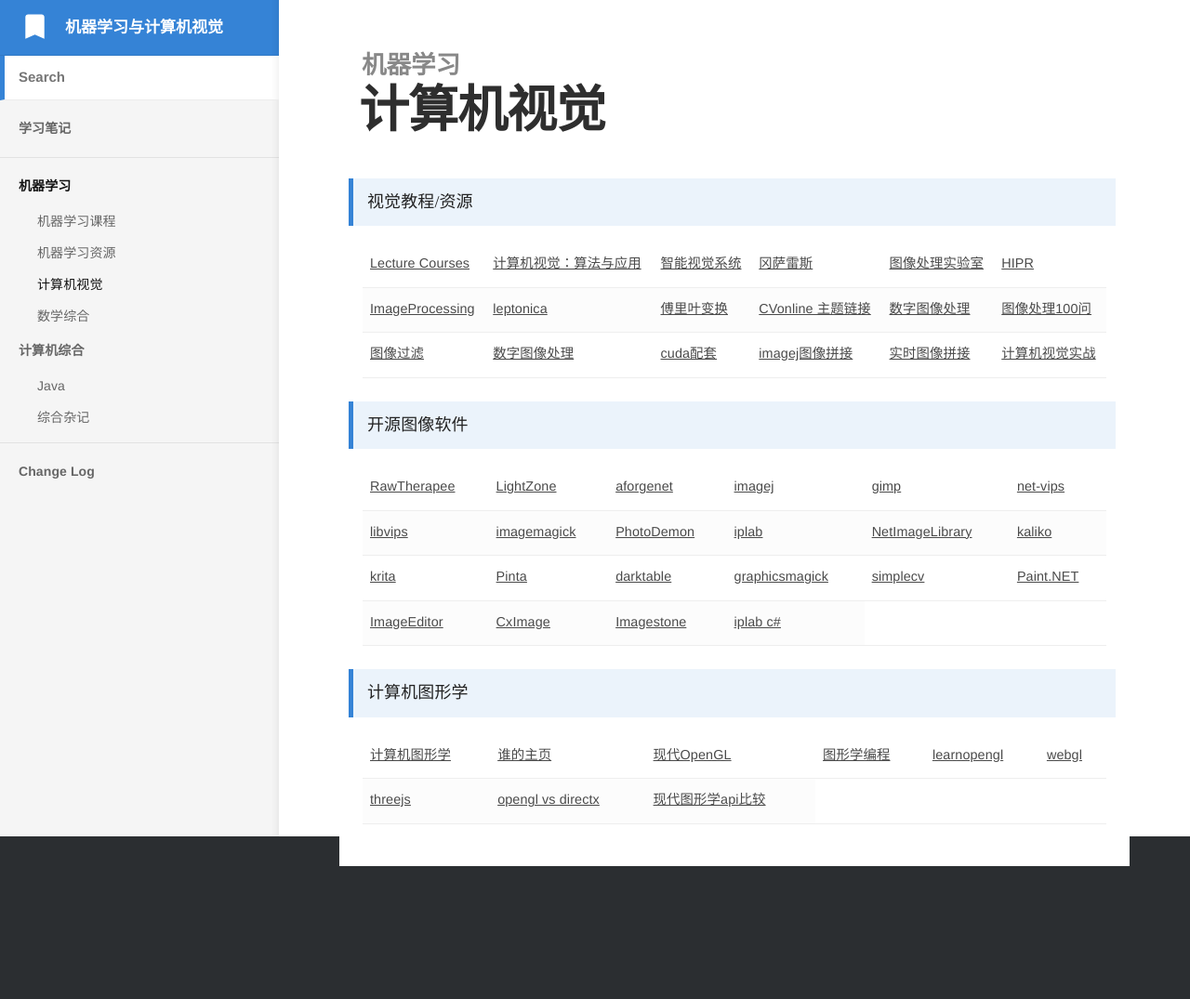
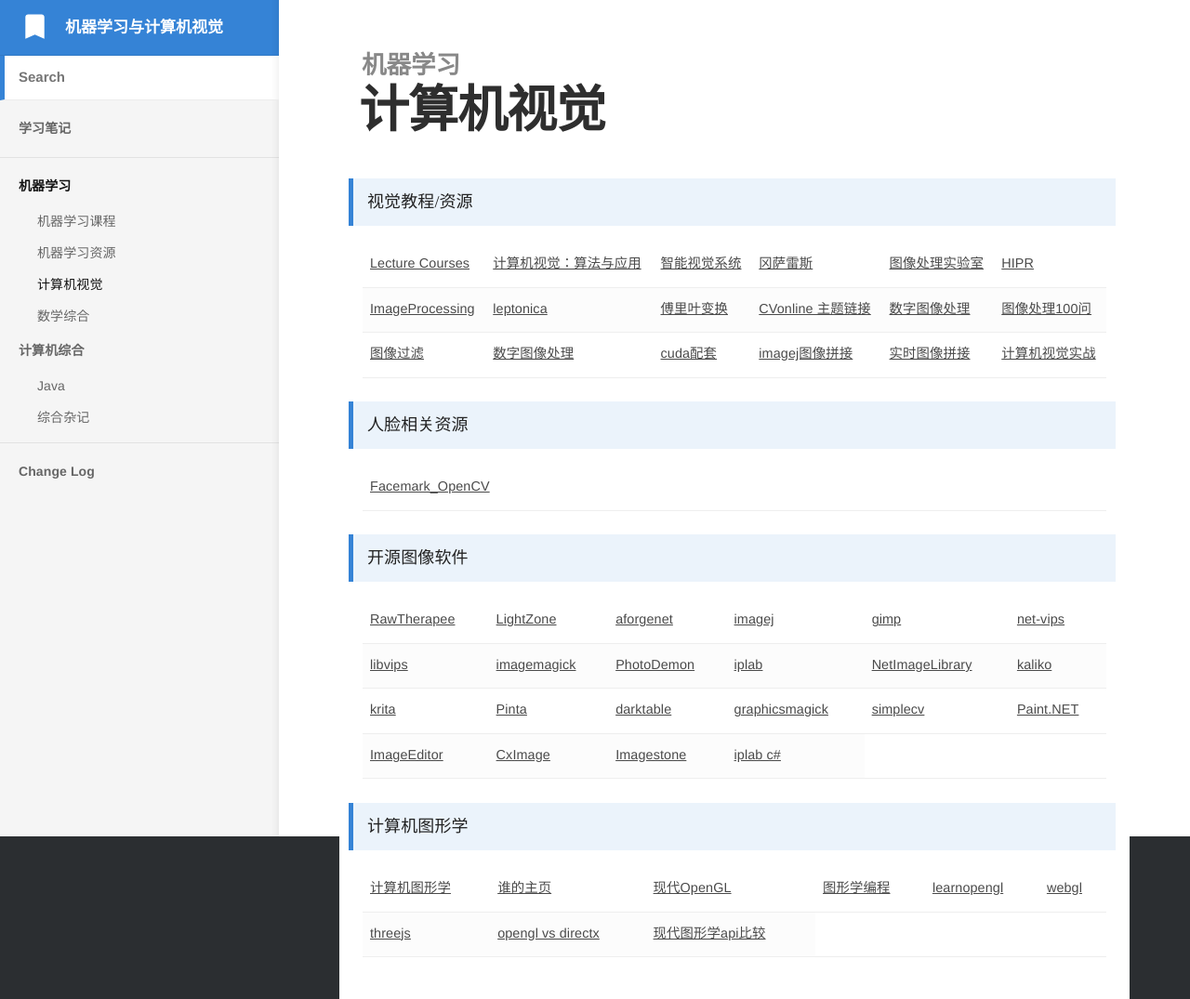
Before and after one commit to bashendixie/Machine_Learning_Notes, a Jekyll site: the page built from _docs/1、机器学习/计算机视觉.md, in a window 1280 px wide. Shown: the whole page at 93% size. Built offline with Jekyll 4.4.1, drawn with Linux system fonts in a browser that asks for light colours; some web fonts are replaced; before the commit the page ends 932 px from its top, so only the background shows below that.

Commit message:
no message

```diff
--- a/_docs/1、机器学习/计算机视觉.md
+++ b/_docs/1、机器学习/计算机视觉.md
@@ -65,6 +65,17 @@
 			</td>
 			<td>
 				<a href="https://charmve.github.io/computer-vision-in-action/#/README" target="_blank">计算机视觉实战</a>
+			</td>
+		</tr>
+	</tbody>
+</table>
+
+> 人脸相关资源
+<table width="1033" style="font-size: 0.8em;">
+	<tbody>
+		<tr>
+			<td>
+				<a href="https://github.com/kurnianggoro/GSOC2017/tree/master/data">Facemark_OpenCV</a>
 			</td>
 		</tr>
 	</tbody>
```
